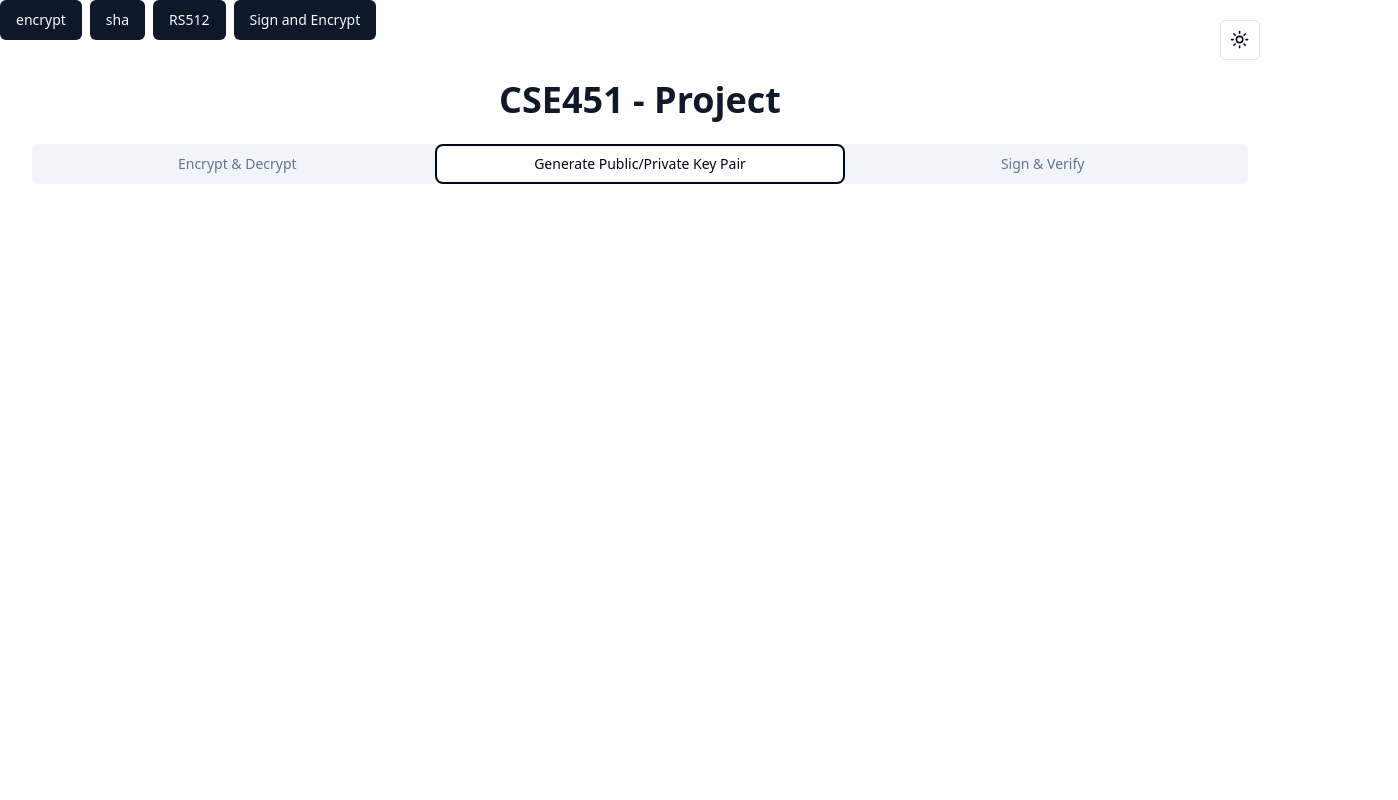
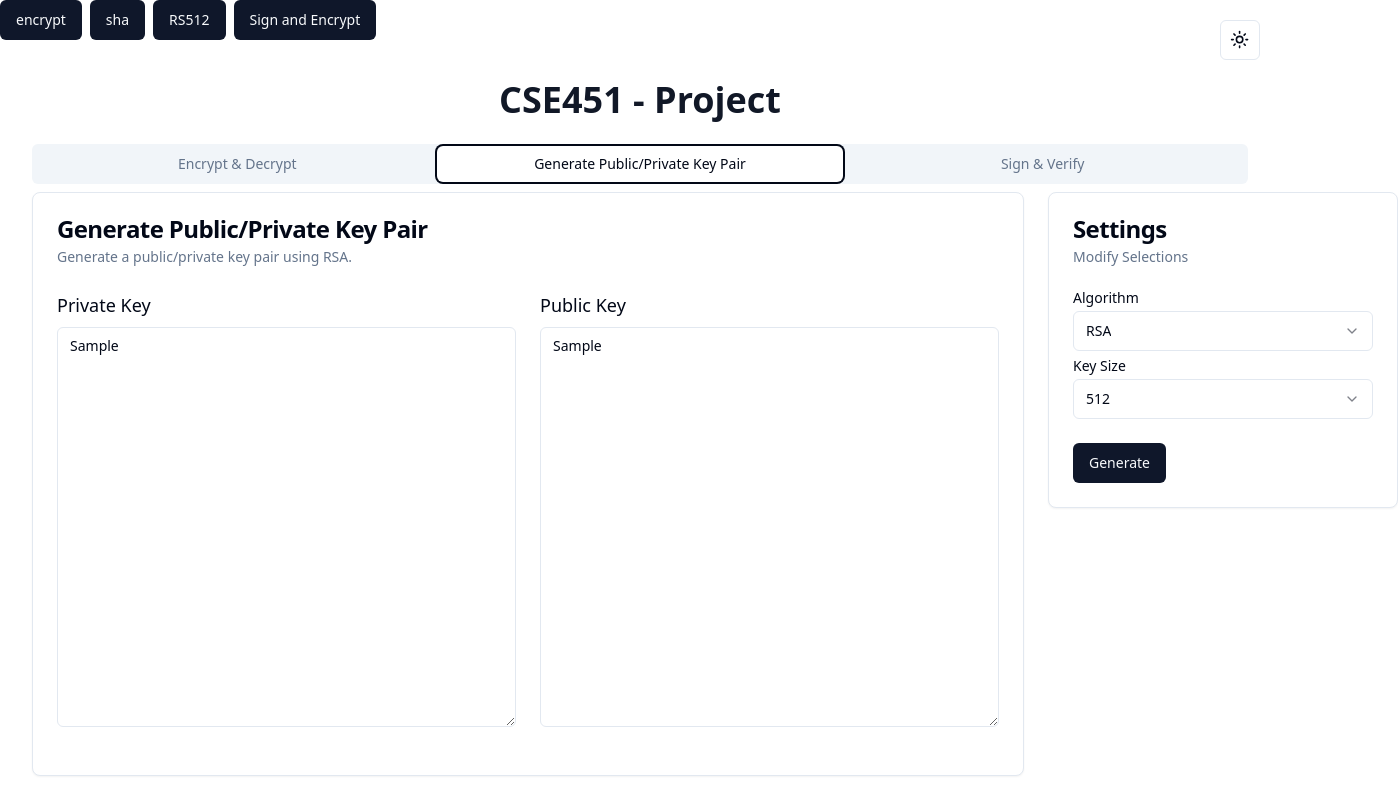
Before and after one commit to Meqdad0C/crypto-project, a React (Vite) app: page / in a window 1280 px wide. Both pictures are taken after typing "Sample", "Sample", "Sample" into the empty fields and a click on the tab "Generate Public/Private Key Pair". Shown: the whole page, 1398 px wide, since content can reach past the window. Built offline with nearby package versions, Linux system fonts and the light colour scheme.

Commit message:
rsa key gen

```diff
--- a/src/App.tsx
+++ b/src/App.tsx
@@ -190,6 +190,7 @@ function App() {
   const [mode, setMode] = useState('CBC')
   const [authMode, setAuthMode] = useState('Passphrase')
   const [error_message, setErrorMessage] = useState('')
+  const [key_size, setKeySize] = useState('512')
   let error_message_id
 
   const handleEncrypt = (e) => {
@@ -282,6 +283,34 @@ function App() {
       console.log('decrypted', decrypted.toString(CryptoJS.enc.Utf8))
       setOutputText(decrypted.toString(CryptoJS.enc.Utf8))
     }
+  }
+
+  const handleGenerate = async (e) => {
+    e.preventDefault()
+    console.log('key_size', key_size);
+
+    const rsa = forge.pki.rsa
+    function generateKeyPair() {
+      return new Promise((resolve, reject) => {
+        rsa.generateKeyPair({ bits: parseInt(key_size), workers: 2 }, function (
+          err,
+          keypair,
+        ) {
+          if (err) reject(err)
+          resolve(keypair)
+        })
+      })
+    }
+    const keyPromise = generateKeyPair()
+    const keypair = await keyPromise
+    const privateKey = keypair.privateKey
+    const publicKey = keypair.publicKey
+    const my_pub_key = forge.pki.publicKeyToPem(publicKey)
+    const my_private_key = forge.pki.privateKeyToPem(privateKey)
+    console.log(my_pub_key)
+    console.log(my_private_key)
+    setOutputText(my_pub_key)
+    setInputText(my_private_key)
   }
 
   return (
@@ -441,28 +470,99 @@ function App() {
               </aside>
             </main>
           </TabsContent>
-          <TabsContent value="password">
+          <TabsContent value="gen">
+            <main className="grid h-full items-stretch gap-6 md:grid-cols-[1fr_200px]">
               <Card>
                 <CardHeader>
-                <CardTitle>Password</CardTitle>
+                  <CardTitle>Generate Public/Private Key Pair</CardTitle>
                   <CardDescription>
-                  Change your password here. After saving, you'll be logged out.
+                    Generate a public/private key pair using RSA.
                   </CardDescription>
                 </CardHeader>
                 <CardContent className="space-y-2">
-                <div className="space-y-1">
-                  <Label htmlFor="current">Current password</Label>
-                  <Input id="current" type="password" />
+                  <article className="flex flex-col space-y-4">
+                    <div className="grid h-full gap-6 lg:grid-cols-2">
+                      <div className="flex flex-col space-y-4">
+                        <div className="flex flex-1 flex-col space-y-2">
+                          <Label htmlFor="priv-key" className="text-lg">
+                            Private Key
+                          </Label>
+                          <Textarea
+                            value={inputText}
+                            onChange={(e) => setInputText(e.target.value)}
+                            id="priv-key"
+                            placeholder="Your private key will be displayed here"
+                            className="lg:min-h-[400px]"
+                          />
                         </div>
-                <div className="space-y-1">
-                  <Label htmlFor="new">New password</Label>
-                  <Input id="new" type="password" />
+                      </div>
+                      <div className="flex flex-col space-y-4">
+                        <div className="flex flex-1 flex-col space-y-2">
+                          <Label htmlFor="pub-key" className="text-lg">
+                            Public Key
+                          </Label>
+                          <Textarea
+                            value={outputText}
+                            onChange={(e) => setOutputText(e.target.value)}
+                            id="pub-key"
+                            placeholder="Your public key will be displayed here"
+                            className=" lg:min-h-[400px]"
+                          />
+                        </div>
+                      </div>
+                    </div>
+                  </article>
+                </CardContent>
+                <CardFooter className="flex justify-between">
+                  {/*                   <Button>Encrypt </Button>
+                  <Button>Decrypt</Button> */}
+                  <p className=" text-xl font-bold text-red-500">
+                    {error_message}
+                  </p>
+                </CardFooter>
+              </Card>
+              <aside className=" w-[350px] flex-col sm:flex md:order-2">
+                <Card>
+                  <CardHeader>
+                    <CardTitle>Settings</CardTitle>
+                    <CardDescription>Modify Selections</CardDescription>
+                  </CardHeader>
+                  <CardContent className="space-y-2">
+                    <div className="flex flex-col space-y-1.5">
+                      <Label htmlFor=" algorithm">Algorithm</Label>
+                      <Select value="rsa">
+                        <SelectTrigger id="algorithm">
+                          <SelectValue placeholder="Select Algorithm" />
+                        </SelectTrigger>
+                        <SelectContent position="popper">
+                          <SelectItem value="rsa">RSA</SelectItem>
+                        </SelectContent>
+                      </Select>
+                    </div>
+                    <div className="flex flex-col space-y-1.5">
+                      <Label htmlFor="key-size">Key Size</Label>
+                      <Select
+                        onValueChange={(e) => setKeySize(e)}
+                        value={key_size}
+                      >
+                        <SelectTrigger id="key-size">
+                          <SelectValue placeholder="Select Key Size" />
+                        </SelectTrigger>
+                        <SelectContent position="popper">
+                          <SelectItem value="512">512</SelectItem>
+                          <SelectItem value="1024">1024</SelectItem>
+                          <SelectItem value="2048">2048</SelectItem>
+                          <SelectItem value="4096">4096</SelectItem>
+                        </SelectContent>
+                      </Select>
                     </div>
                   </CardContent>
-              <CardFooter>
-                <Button>Save password</Button>
+                  <CardFooter className="flex justify-between">
+                    <Button onClick={handleGenerate}>Generate</Button>
                   </CardFooter>
                 </Card>
+              </aside>
+            </main>
           </TabsContent>
         </Tabs>
       </div>
```
Lines whose indentation alone changed are shown as unchanged.
